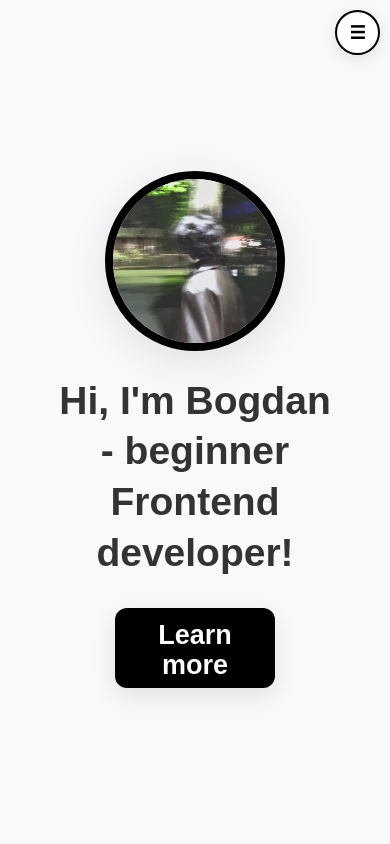
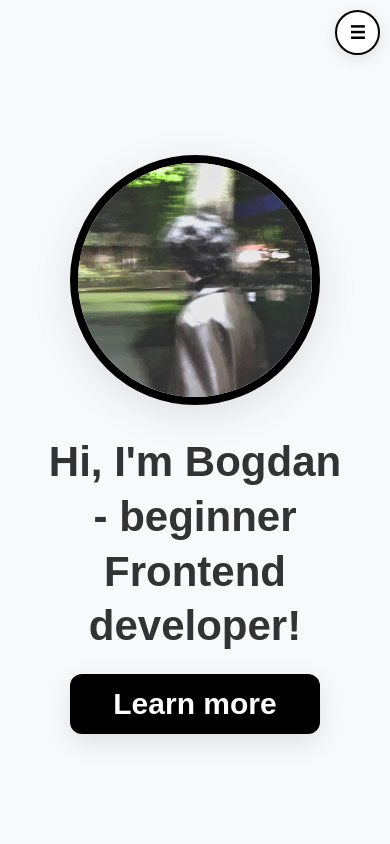
Before and after one commit to everidiy/Site-About-Me, a React (Vite) app: page / in a window 390 px wide. Shown: the top 844 px of the page. Built offline with nearby package versions, Linux system fonts and the light colour scheme.

Commit message:
mobile 1.3

```diff
--- a/src/styles/hero.css
+++ b/src/styles/hero.css
@@ -1,14 +1,13 @@
 .hero {
     width: 100%;
     padding: 120px 20px 60px;
-    min-height: 70vh;
+    min-height: 100vh;
     background-color: var(--bg-secondary);
     display: flex;
     justify-content: center;
     align-items: center;
     overflow: hidden;
 }
-
 
 .hero-logo {
     display: flex;
@@ -24,9 +23,8 @@
 }
 
 .hero-logo img {
-    width: 1350px;
-    height: 1350px;
-    margin-left: 50px;
+    width: 600px;
+    height: 600px;
     border-radius: 50%;
     box-shadow: 0px 10px 40px var(--shadow-color);
     border: 8px solid var(--accent-color);
@@ -45,7 +43,7 @@
     gap: 10px;
     justify-content: center;
     max-width: 900px;
-    margin-left: 250px;
+    margin-left: 100px;
 }
 
 .hi p {
@@ -90,53 +88,23 @@
     transform: translateY(-1px);
 }
 
-@media (max-width: 2000px) {
+@media (min-width: 1600px) {
     .hero {
-        padding: 180px 150px 100px;
-        min-height: 100vh;
+        padding: 150px 100px 80px;
     }
 
     .hero-logo img {
-        margin-left: 50px;
-        width: 1100px;
-        height: 1100px;
+        width: 1000px;
+        height: 1000px;
     }
 
     .hi {
         margin-left: 150px;
-        min-width: 600px;
+        max-width: 800px;
     }
 
     .hi p {
-        font-size: 2rem;
-    }
-
-    .hi button {
-        width: 450px;
-        height: 80px;
-        font-size: 1.6rem;
-    }
-}
-
-@media (max-width: 1600px) {
-    .hero {
-        padding: 150px 100px 80px;
-        min-height: 80vh;
-    }
-
-    .hero-logo img {
-        margin-left: 75px;
-        width: 1150px;
-        height: 1150px;
-    }
-
-    .hi {
-        margin-left: 400px;
-        max-width: 1000px;
-    }
-
-    .hi p {
-        font-size: 3.2rem;
+        font-size: 3rem;
     }
 
     .hi button {
@@ -146,54 +114,9 @@
     }
 }
 
-@media (max-width: 1400px) {
-    .hero-logo img {
-        width: 900px;
-        height: 900px;
-        margin-left: -100px;
-    }
-
+@media (min-width: 1200px) and (max-width: 1599px) {
     .hero {
-        gap: 50px;
-    }
-
-    .hi {
-        max-width: 1400px;
-    }
-
-    .hi p {
-        font-size: 1.6rem;
-    }
-}
-
-@media (max-width: 1200px) {
-    .hero {
-        padding: 110px 30px 50px;
-    }
-
-    .hero-logo img {
-        width: 500px;
-        height: 500px;
-        margin-left: -180px;
-    }
-
-    .hi {
-        max-width: 550px;
-        margin-left: 80px;
-    }
-
-    .hi p {
-        font-size: 1.4rem;
-    }
-
-    .hi button {
-        width: 330px;
-    }
-}
-
-@media (max-width: 1024px) {
-    .hero {
-        padding: 100px 25px 45px;
+        padding: 110px 60px 50px;
     }
 
     .hero-logo img {
@@ -203,64 +126,55 @@
 
     .hi {
         margin-left: 80px;
-        width: 450px;
+        max-width: 600px;
     }
 
     .hi p {
-        font-size: 1.2rem;
+        font-size: 2rem;
     }
 
     .hi button {
-        margin-top: 10px;
-        width: 300px;
+        width: 330px;
         height: 60px;
-        font-size: 1rem;
+        font-size: 1.2rem;
     }
 }
 
-@media (max-width: 900px) {
+@media (min-width: 1024px) and (max-width: 1199px) {
     .hero {
-        min-height: 50vh;
+        padding: 100px 40px 45px;
+    }
+
+    .hero-logo img {
+        width: 450px;
+        height: 450px;
+    }
+
+    .hi {
+        margin-left: 60px;
+        max-width: 500px;
+    }
+
+    .hi p {
+        font-size: 1.8rem;
+    }
+
+    .hi button {
+        width: 300px;
+        height: 60px;
+        font-size: 1.1rem;
+    }
+}
+
+@media (min-width: 768px) and (max-width: 1023px) {
+    .hero {
+        gap: 40px;
+        padding: 90px 30px 40px;
     }
 
     .hero-logo img {
         width: 400px;
         height: 400px;
-    }
-
-    .hi {
-        margin-left: 60px;
-        max-width: 400px;
-    }
-
-    .hi p {
-        font-size: 1.2rem;
-    }
-
-    .hi button {
-        margin-top: 10px;
-        width: 300px;
-        height: 60px;
-        font-size: 1rem;
-    }
-}
-
-@media (max-width: 1000px) {
-    .hero {
-        flex-direction: column-reverse;
-        justify-content: center;
-        align-items: center;
-        gap: 40px;
-        padding: 90px 20px 40px;
-        height: auto;
-        min-height: 80vh;
-    }
-
-    .hero-logo img {
-        margin-left: 0;
-        margin-top: -30px;
-        width: 350px;
-        height: 350px;
     }
 
     .hi {
@@ -272,56 +186,68 @@
     }
 
     .hi p {
-        font-size: 1.5rem;
+        font-size: 1.8rem;
     }
 
     .hi button {
         align-self: center;
-        width: 330px;
-        height: 100px;
-        font-size: 1rem;
+        width: 300px;
+        height: 70px;
+        font-size: 1.1rem;
     }
 }
 
-@media (max-width: 600px) {
+@media (min-width: 481px) and (max-width: 767px) {
     .hero {
-        padding: 80px 15px 30px;
+        flex-direction: column-reverse;
         gap: 35px;
-        min-height: 70vh;
+        padding: 80px 20px 30px;
     }
 
     .hero-logo img {
-        width: 280px;
-        height: 280px;
+        width: 320px;
+        height: 320px;
     }
 
     .hi {
+        margin-left: 0;
+        align-items: center;
         gap: 20px;
+        max-width: 100%;
+        text-align: center;
     }
 
     .hi p {
-        font-size: 1.5rem;
-        max-width: 300px;
+        font-size: 1.6rem;
+        max-width: 400px;
     }
 
     .hi button {
-        width: 180px;
-        height: 80px;
-        line-height: 30px;
-        font-size: 1rem;
+        align-self: center;
+        width: 280px;
+        height: 65px;
+        font-size: 1.1rem;
     }
 }
 
 @media (max-width: 480px) {
     .hero {
-        padding: 12px 25px;
+        flex-direction: column-reverse;
         gap: 30px;
-        min-height: 80vh;
+        padding: 70px 15px 25px;
     }
 
     .hero-logo img {
-        width: 220px;
-        height: 220px;
+        width: 250px;
+        height: 250px;
+    }
+
+    .hi {
+        margin-left: 0;
+        align-items: center;
+        gap: 20px;
+        max-width: 100%;
+        text-align: center;
     }
 
     .hi p {
@@ -330,31 +256,9 @@
     }
 
     .hi button {
-        width: 180px;
-        height: 80px;
-        line-height: 30px;
-        font-size: 0.9rem;
+        align-self: center;
+        width: 250px;
+        height: 60px;
+        font-size: 1rem;
     }
 }
-
-@media (min-width: 360px) {
-    .hero {
-        padding: 65px 10px 20px;
-        gap: 25px;
-        min-height: 100vh;
-    }
-
-    .hero-logo img {
-        width: 180px;
-        height: 180px;
-    }
-
-    .hi p {
-        font-size: 1.3rem;
-        max-width: 300px;
-    }
-
-    .hi button {
-        width: 160px;
-    }
-}
```
